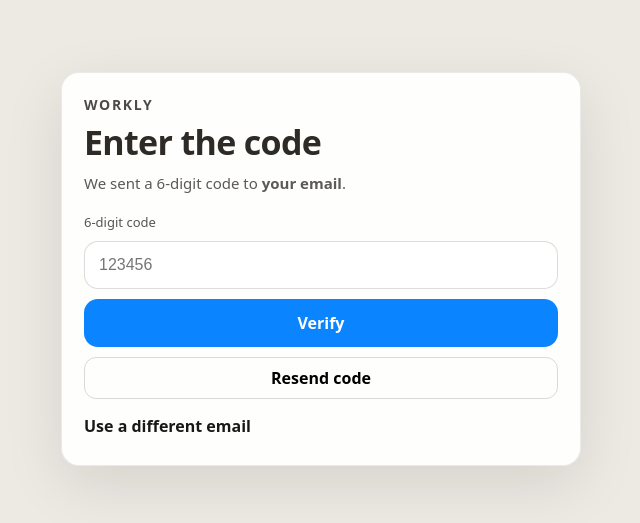
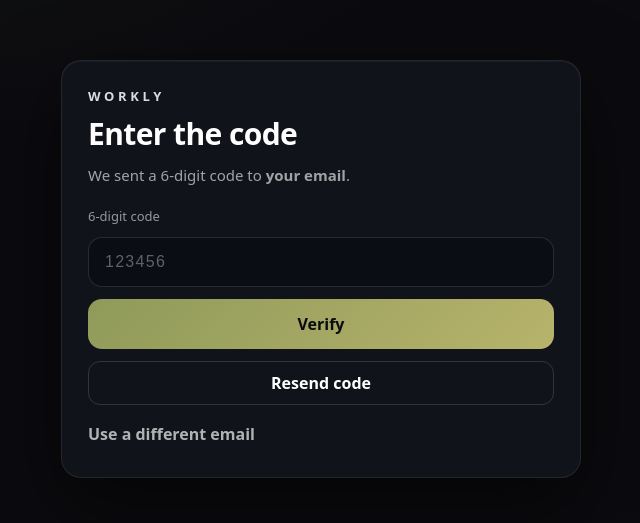
Before and after one commit to SEBRAHEIM/workly-landing, a Next.js app: page /auth/verify in a window 1280 px wide. Shown: the part 131-654 px from the top of the page, without its empty margins (319-959 px from the left). Built offline with nearby package versions, Linux system fonts and the light colour scheme; no server answers.

Commit message:
UI: Dark premium auth cards using Workly palette

```diff
--- a/styles/globals.css
+++ b/styles/globals.css
@@ -2810,3 +2810,152 @@ section.home-hero-v3 .home-hero-button:hover {
 .authFoot{margin-top:6px;font-size:12px;opacity:.65;}
 
 .authBtnWide{width:100%;}
+
+/* ================================
+   WORKLY AUTH – DARK PREMIUM UI
+   Palette: black / charcoal / white / olive-gold
+   ================================ */
+
+.authShell{
+  min-height:100vh;
+  display:flex;
+  align-items:center;
+  justify-content:center;
+  padding:32px 16px;
+  background:
+    radial-gradient(1200px 600px at 10% -10%, rgba(120,140,80,.08), transparent 60%),
+    radial-gradient(900px 500px at 90% 110%, rgba(160,140,80,.06), transparent 55%),
+    #0b0b0f;
+}
+
+.authCard{
+  width:min(520px,100%);
+  background:#11131a;
+  border:1px solid rgba(255,255,255,.08);
+  border-radius:20px;
+  padding:26px;
+  box-shadow:
+    0 30px 80px rgba(0,0,0,.55),
+    inset 0 1px 0 rgba(255,255,255,.04);
+  color:#ffffff;
+}
+
+.authBrand{
+  font-weight:900;
+  letter-spacing:.28em;
+  font-size:13px;
+  opacity:.85;
+  margin-bottom:12px;
+}
+
+.authTitle{
+  margin:0;
+  font-size:30px;
+  line-height:1.15;
+  font-weight:800;
+}
+
+.authSub{
+  margin:12px 0 20px;
+  font-size:15px;
+  line-height:1.6;
+  color:rgba(255,255,255,.78);
+}
+
+.authForm{
+  display:flex;
+  flex-direction:column;
+  gap:12px;
+}
+
+.authLabel{
+  font-size:13px;
+  color:rgba(255,255,255,.7);
+}
+
+.authInput{
+  height:50px;
+  border-radius:14px;
+  border:1px solid rgba(255,255,255,.12);
+  background:#0b0d14;
+  padding:0 16px;
+  font-size:16px;
+  color:#ffffff;
+  outline:none;
+  letter-spacing:.08em;
+}
+
+.authInput::placeholder{
+  color:rgba(255,255,255,.35);
+}
+
+.authInput:focus{
+  border-color:rgba(160,170,110,.55);
+  box-shadow:0 0 0 1px rgba(160,170,110,.25);
+}
+
+.authBtn{
+  height:50px;
+  border-radius:14px;
+  border:none;
+  font-weight:800;
+  cursor:pointer;
+  background:linear-gradient(135deg,#8f9a5a,#b7b36b);
+  color:#0b0b0f;
+}
+
+.authBtn:hover{
+  filter:brightness(1.05);
+}
+
+.authBtn:disabled{
+  opacity:.6;
+  cursor:not-allowed;
+}
+
+.authBtnGhost{
+  height:44px;
+  border-radius:12px;
+  border:1px solid rgba(255,255,255,.14);
+  background:transparent;
+  color:#ffffff;
+  cursor:pointer;
+  font-weight:700;
+}
+
+.authBtnGhost:hover{
+  background:rgba(255,255,255,.04);
+}
+
+.authLinkBtn{
+  border:none;
+  background:transparent;
+  padding:6px 0;
+  text-align:left;
+  cursor:pointer;
+  font-weight:700;
+  color:rgba(255,255,255,.75);
+}
+
+.authLinkBtn:hover{
+  color:#ffffff;
+  text-decoration:underline;
+}
+
+.authError{
+  border:1px solid rgba(255,80,80,.35);
+  background:rgba(255,80,80,.08);
+  color:#ffd6d6;
+  padding:12px 14px;
+  border-radius:14px;
+  font-size:14px;
+}
+
+.authOk{
+  border:1px solid rgba(140,170,100,.35);
+  background:rgba(140,170,100,.10);
+  color:#e6f0c8;
+  padding:12px 14px;
+  border-radius:14px;
+  font-size:14px;
+}
```
